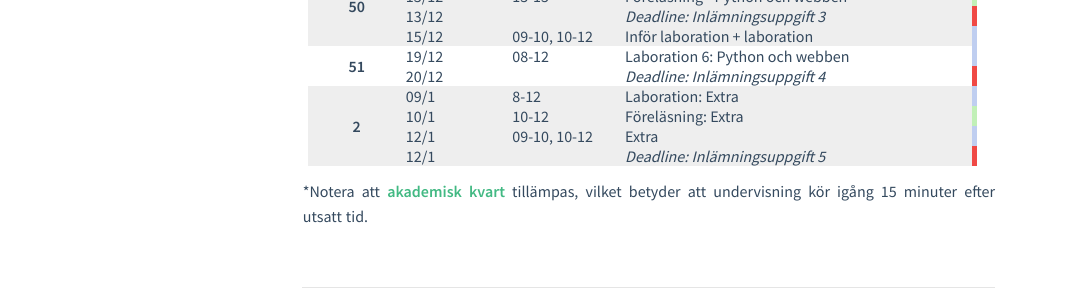
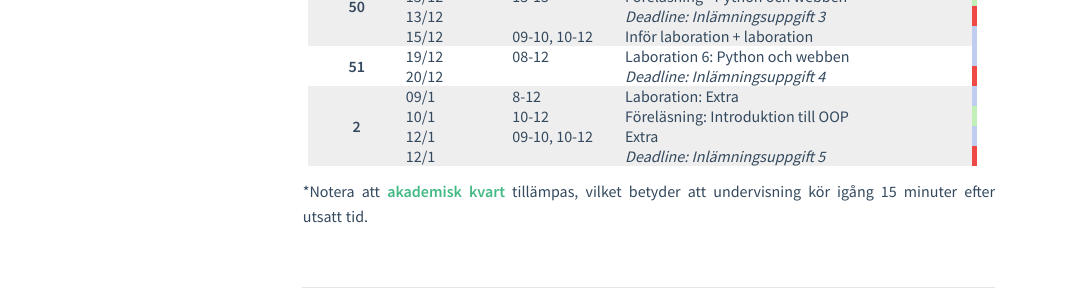
Before and after one commit to mau-dvmt/ia-python, a Jekyll site: the page built from modules/m0/index.md, in a window 1280 px wide. Shown: the part 701-1001 px from the top of the page, without its empty margins (0-1076 px from the left). Built offline with Jekyll 4.4.1, drawn with Linux system fonts in a browser that asks for light colours.

Commit message:
Updated plan

```diff
--- a/modules/m0/index.md
+++ b/modules/m0/index.md
@@ -146,7 +146,7 @@ Labbtillfällena är i grunden fria att disponera, men i tabellen nedan anges s
 	<tr class="lecture odd">
 		<td>10/1</td>
 		<td>10-12</td>
-		<td>Föreläsning: Extra</td>
+		<td>Föreläsning: Introduktion till OOP</td>
 	</tr>
     <tr class="laboration odd">
         <td>12/1</td>
```
